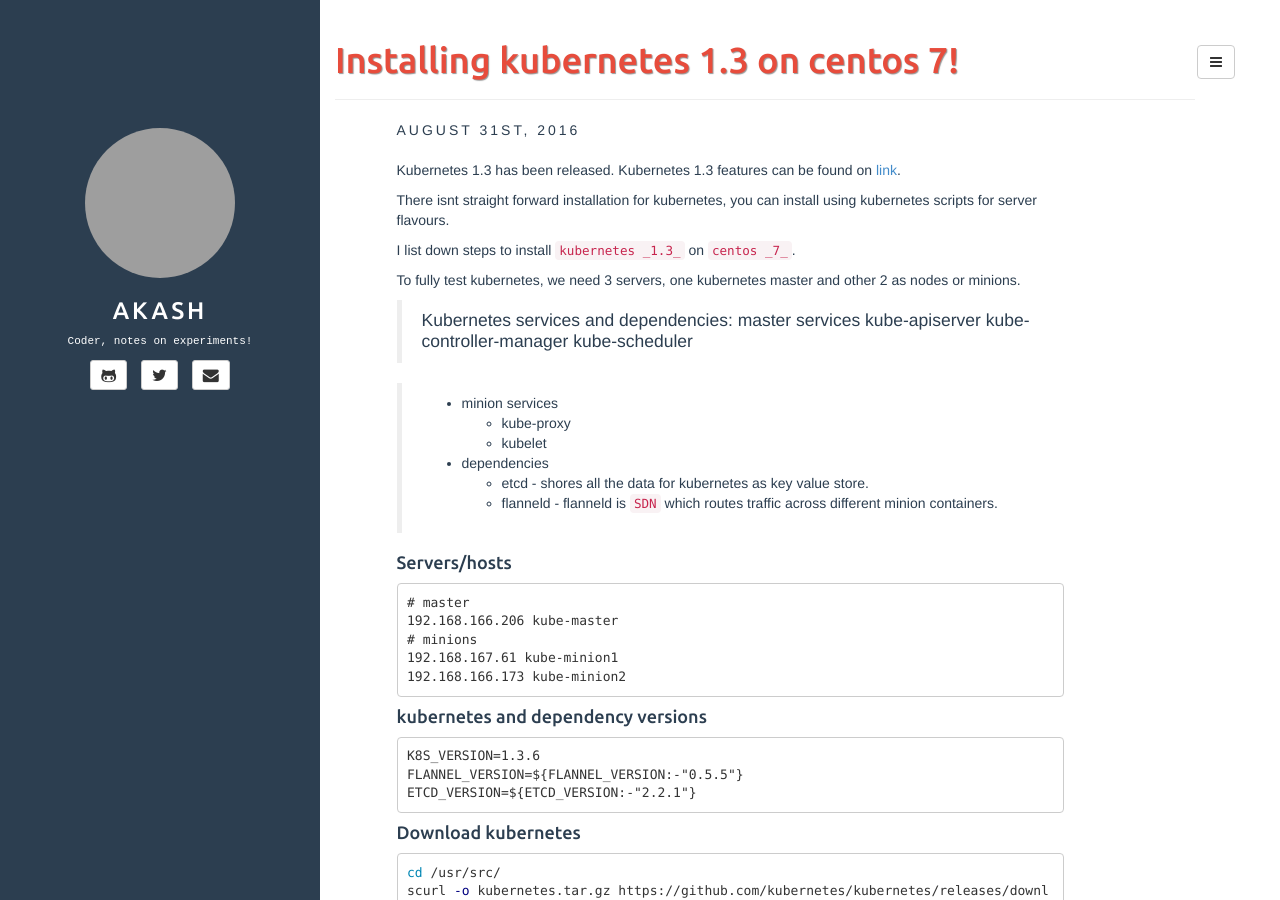
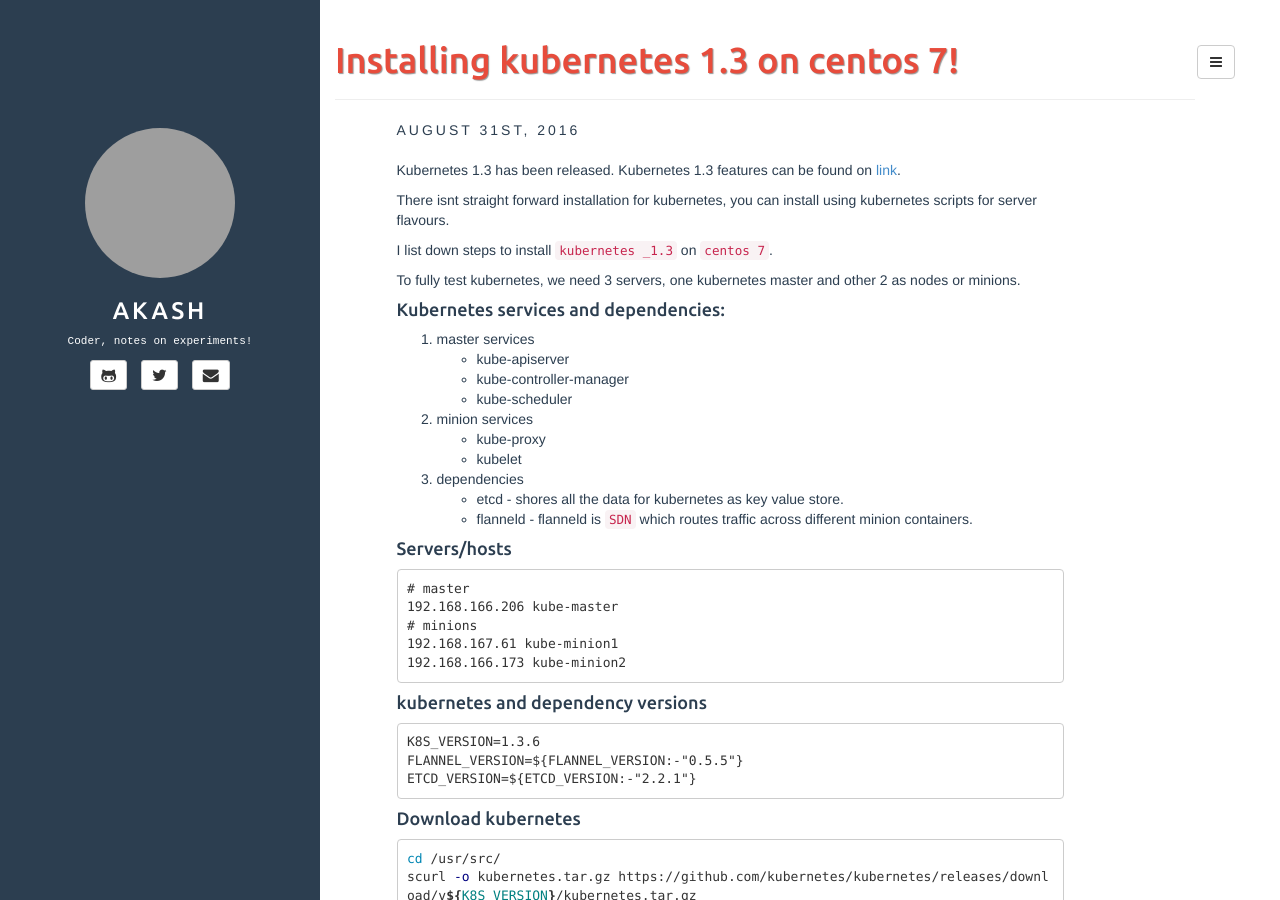
Before and after one commit to akash-git/akash-git.github.io, a Jekyll site: the page built from _posts/2016-08-31-kubernetes-1.3-install.markdown, in a window 1280 px wide and 900 px high. Built offline with Jekyll 4.4.1, drawn with Linux system fonts in a browser that asks for light colours; some of the changed lines change nothing that is shown; grey boxes are pictures that could not be loaded.

Commit message:
fixing quotes

````diff
--- a/_posts/2016-08-31-kubernetes-1.3-install.markdown
+++ b/_posts/2016-08-31-kubernetes-1.3-install.markdown
@@ -10,22 +10,23 @@ Kubernetes 1.3 has been released. Kubernetes 1.3 features can be found on [link]
 
 There isnt straight forward installation for kubernetes, you can install using kubernetes scripts for server flavours.
 
-I list down steps to install ```kubernetes _1.3_``` on ```centos _7_```.
+I list down steps to install `kubernetes _1.3` on `centos 7`.
 
 To fully test kubernetes, we need 3 servers, one  kubernetes master and other 2 as nodes or minions.
 
-> Kubernetes services and dependencies:
-> master services
->   kube-apiserver
->   kube-controller-manager
->   kube-scheduler
+#### Kubernetes services and dependencies:
+1. master services
+    * kube-apiserver
+    * kube-controller-manager
+    * kube-scheduler
 
->- minion services
->    + kube-proxy
->    + kubelet
->- dependencies
->    + etcd - shores all the data for kubernetes as key value store.
->    + flanneld - flanneld is ```SDN``` which routes traffic across different minion containers.
+2. minion services
+    * kube-proxy
+    * kubelet
+
+3. dependencies
+    * etcd - shores all the data for kubernetes as key value store.
+    * flanneld - flanneld is `SDN` which routes traffic across different minion containers.
 
 #### Servers/hosts
 
````
